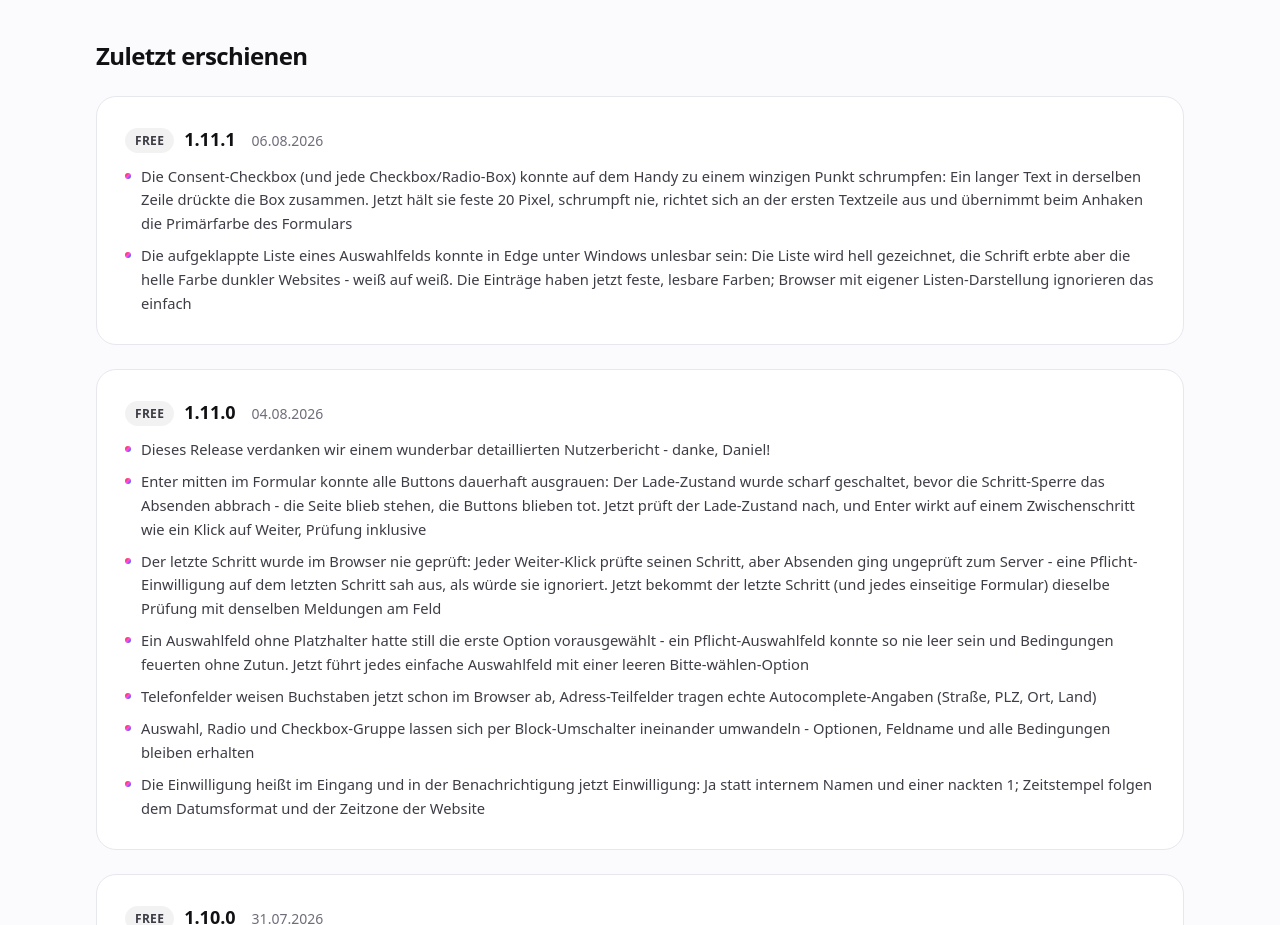
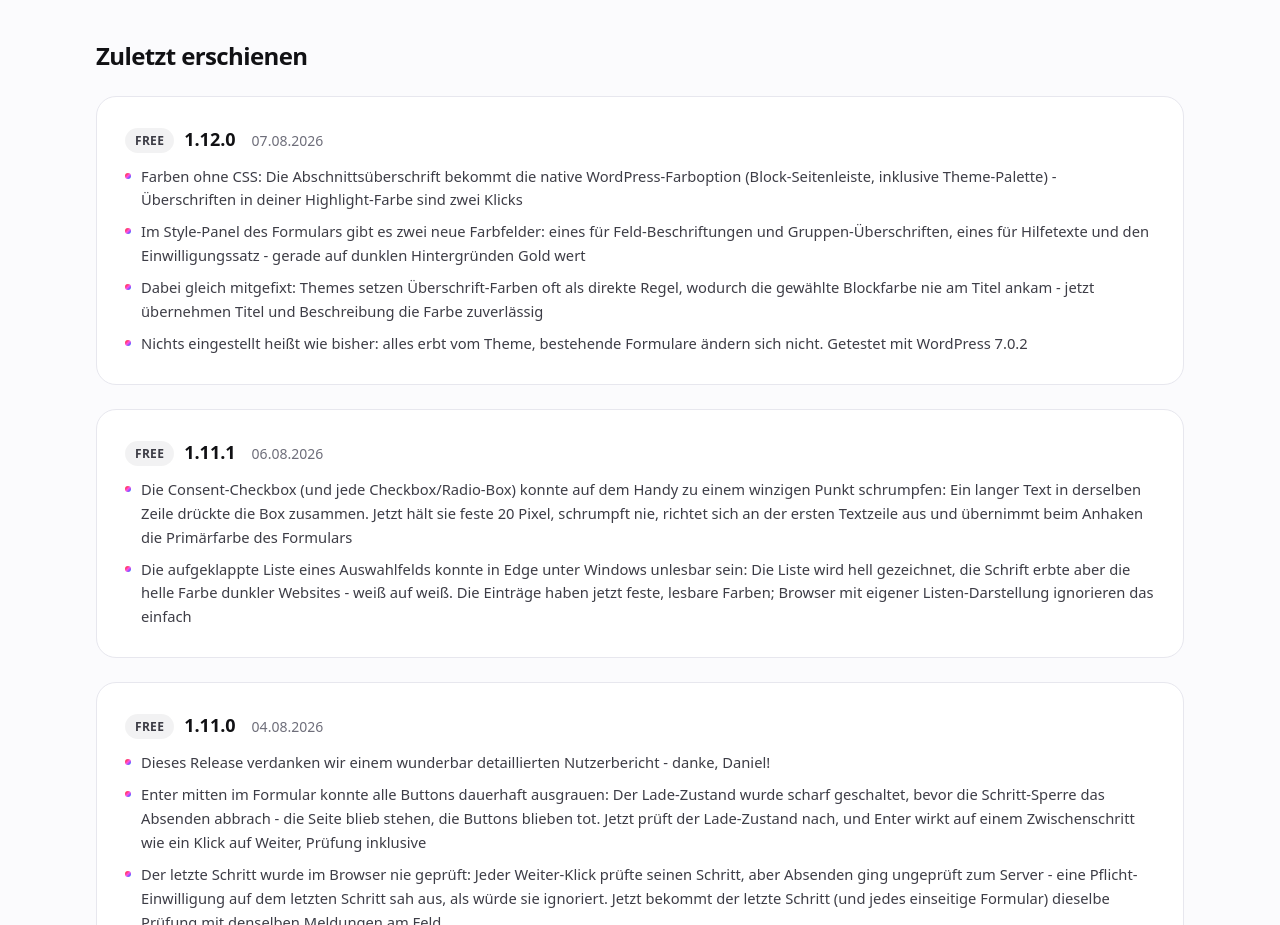
Before and after one commit to dennisbuchwald/flinkform.de, a Next.js app: page /roadmap in a window 1280 px wide. Shown: the part 1340-2265 px from the top of the page. Built offline with nearby package versions, Linux system fonts and the light colour scheme.

Commit message:
Changelog: Flinkform Free 1.12.0

```diff
--- a/app/roadmap/page.tsx
+++ b/app/roadmap/page.tsx
@@ -59,6 +59,17 @@ const geplant = [
  * Versionsnummer bündeln, zu der es nicht gehört.
  */
 const changelog = [
+  {
+    bereich: "Free",
+    version: "1.12.0",
+    date: "07.08.2026",
+    items: [
+      "Farben ohne CSS: Die Abschnittsüberschrift bekommt die native WordPress-Farboption (Block-Seitenleiste, inklusive Theme-Palette) - Überschriften in deiner Highlight-Farbe sind zwei Klicks",
+      "Im Style-Panel des Formulars gibt es zwei neue Farbfelder: eines für Feld-Beschriftungen und Gruppen-Überschriften, eines für Hilfetexte und den Einwilligungssatz - gerade auf dunklen Hintergründen Gold wert",
+      "Dabei gleich mitgefixt: Themes setzen Überschrift-Farben oft als direkte Regel, wodurch die gewählte Blockfarbe nie am Titel ankam - jetzt übernehmen Titel und Beschreibung die Farbe zuverlässig",
+      "Nichts eingestellt heißt wie bisher: alles erbt vom Theme, bestehende Formulare ändern sich nicht. Getestet mit WordPress 7.0.2",
+    ],
+  },
   {
     bereich: "Free",
     version: "1.11.1",
--- a/lib/site.ts
+++ b/lib/site.ts
@@ -6,7 +6,7 @@ export const GITHUB_URL = "https://github.com/dennisbuchwald/Flinkform";
 export const DEMO_URL = "https://demo.flinkform.de"; // Platzhalter, Demo-Instanz folgt
 export const CONTACT_MAIL = "dennis@dbw-media.de";
 
-export const FREE_VERSION = "1.11.1";
+export const FREE_VERSION = "1.12.0";
 export const PRO_VERSION = "1.2.1";
 export const FACTS_UPDATED = "2026-07-27";
 
```
